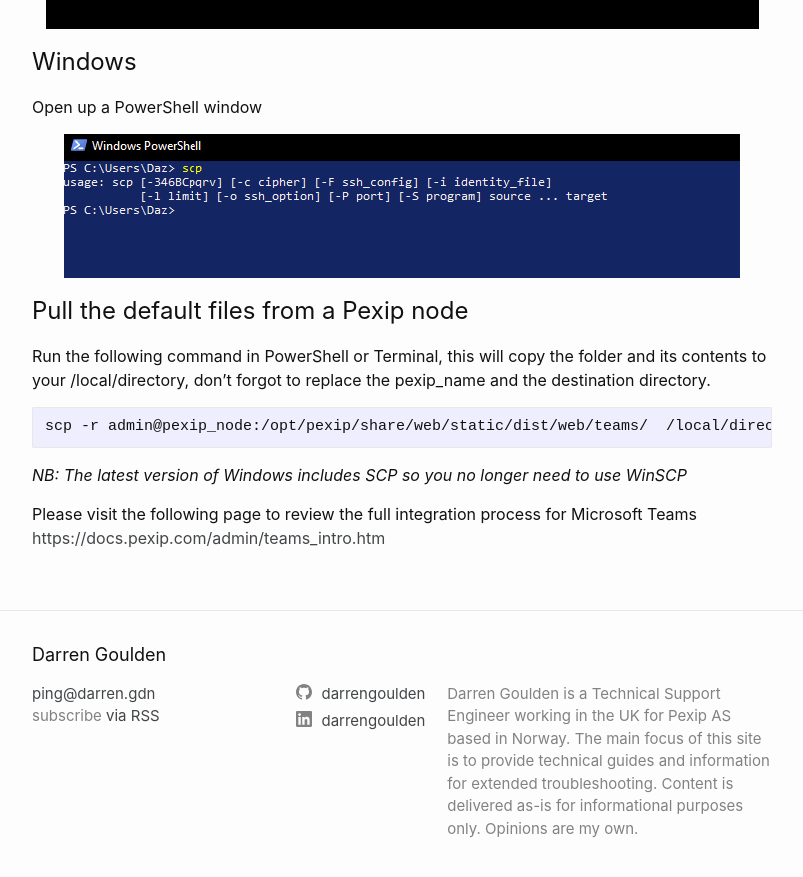
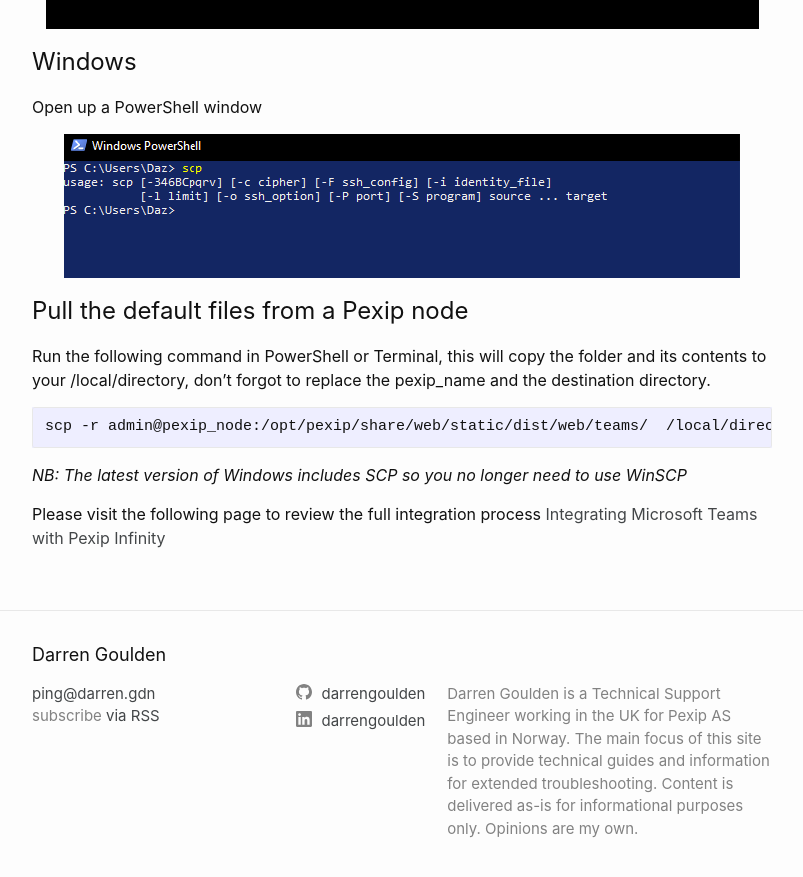
Before and after one commit to darrengoulden/darrengdn, a Jekyll site: the page built from _posts/2020-09-04-hosting-your-own-alternate-dialling-instructions.markdown, in a window 1280 px wide and 900 px high, scrolled down 1930 px. Shown: the top 877 px of the window, without its empty margins (238-1041 px from the left). Built offline with Jekyll 4.4.1, drawn with Linux system fonts in a browser that asks for light colours; comment, search, counter and statistics services are not loaded.

Commit message:
update post

```diff
--- a/_posts/2020-09-04-hosting-your-own-alternate-dialling-instructions.markdown
+++ b/_posts/2020-09-04-hosting-your-own-alternate-dialling-instructions.markdown
@@ -46,4 +46,4 @@
 
 _NB: The latest version of Windows includes SCP so you no longer need to use WinSCP_
 
-Please visit the following page to review the full integration process for Microsoft Teams <https://docs.pexip.com/admin/teams_intro.htm>
+Please visit the following page to review the full integration process [Integrating Microsoft Teams with Pexip Infinity](https://docs.pexip.com/admin/integrate_teams.htm)
```
Also changed, not shown: Gemfile (+6 -2 lines).
